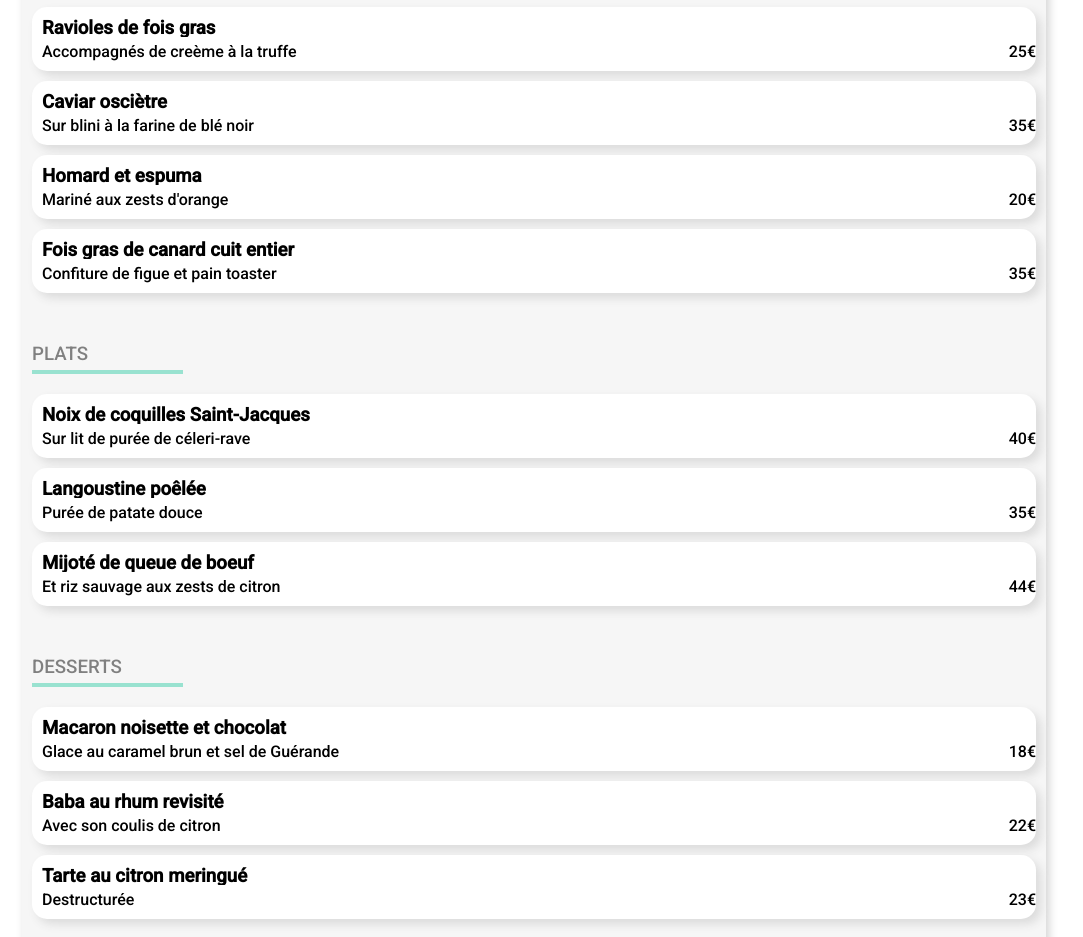
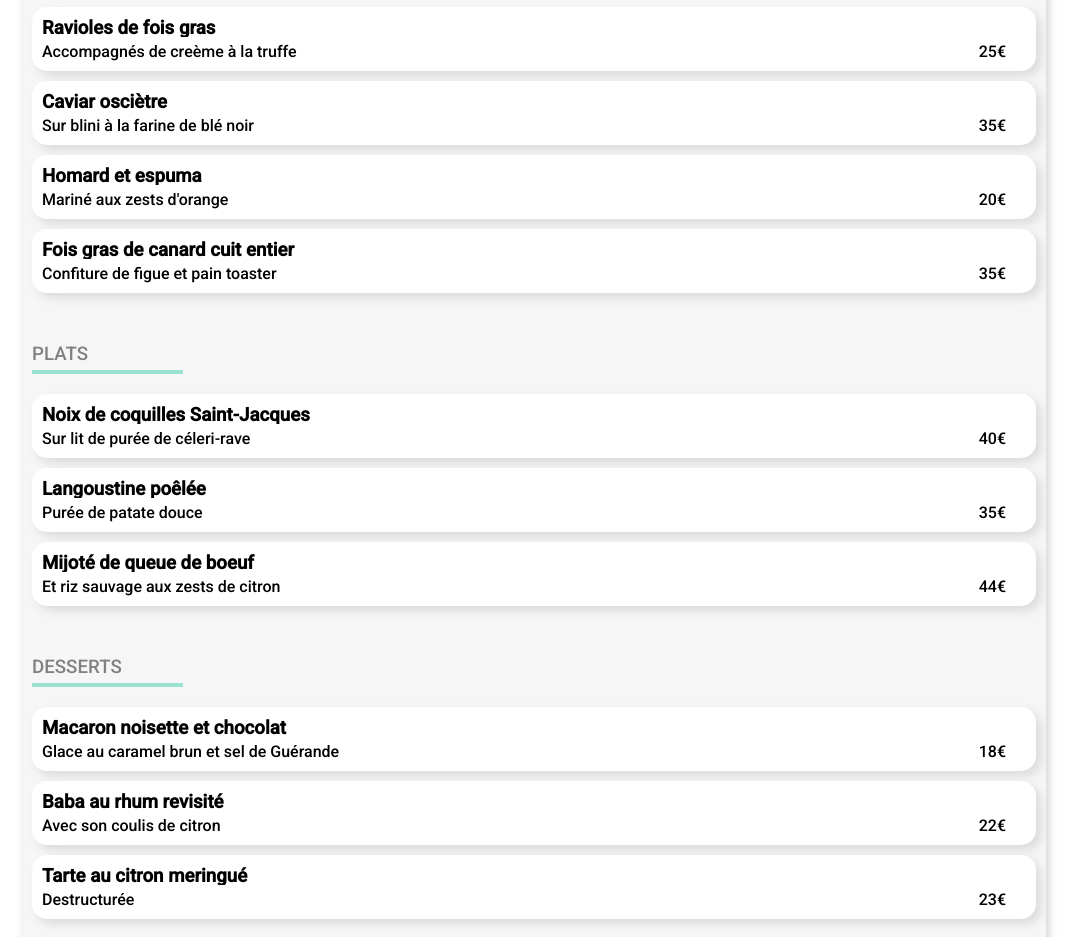
Before and after one commit to nicolaslepers/Projet-Ohmyfood, a website: page Pages/restaurant_2.html in a window 1280 px wide. Shown: the part 975-1912 px from the top of the page, without its empty margins (106-1189 px from the left). Drawn offline with Linux system fonts and the light colour scheme; a web font is replaced by a local one.

Commit message:
change minor

```diff
--- a/Pages/restaurant_2.html
+++ b/Pages/restaurant_2.html
@@ -78,7 +78,7 @@
             <h3>Ravioles de fois gras</h3>
             <div class="content__text__eat__textprice">
               <p>Accompagnés de creème à la truffe</p>
-              <p>25€</p>
+              <p class="sub">25€</p>
             </div>
           </div>
           <div class="content__price__check">
@@ -97,7 +97,7 @@
             <h3>Caviar osciètre</h3>
             <div class="content__text__eat__textprice">
               <p>Sur blini à la farine de blé noir</p>
-              <p>35€</p>
+              <p class="sub">35€</p>
             </div>
           </div>
           <div class="content__price__check">
@@ -117,7 +117,7 @@
             <h3>Homard et espuma</h3>
             <div class="content__text__eat__textprice">
               <p>Mariné aux zests d'orange</p>
-              <p>20€</p>
+              <p class="sub">20€</p>
             </div>
           </div>
           <div class="content__price__check">
@@ -137,7 +137,7 @@
             <h3>Fois gras de canard cuit entier</h3>
             <div class="content__text__eat__textprice">
               <p>Confiture de figue et pain toaster</p>
-              <p>35€</p>
+              <p class="sub">35€</p>
             </div>
           </div>
           <div class="content__price__check">
@@ -163,7 +163,7 @@
             <h3>Noix de coquilles Saint-Jacques</h3>
             <div class="content__text__eat__textprice">
               <p>Sur lit de purée de céleri-rave</p>
-              <p>40€</p>
+              <p class="sub">40€</p>
             </div>
           </div>
           <div class="content__price__check">
@@ -182,7 +182,7 @@
             <h3>Langoustine poêlée</h3>
             <div class="content__text__eat__textprice">
               <p>Purée de patate douce</p>
-              <p>35€</p>
+              <p class="sub">35€</p>
             </div>
           </div>
           <div class="content__price__check">
@@ -202,7 +202,7 @@
             <h3>Mijoté de queue de boeuf</h3>
             <div class="content__text__eat__textprice">
               <p>Et riz sauvage aux zests de citron</p>
-              <p>44€</p>
+              <p class="sub">44€</p>
             </div>
           </div>
           <div class="content__price__check">
@@ -229,7 +229,7 @@
             <h3>Macaron noisette et chocolat</h3>
             <div class="content__text__eat__textprice">
               <p>Glace au caramel brun et sel de Guérande</p>
-              <p>18€</p>
+              <p class="sub">18€</p>
             </div>
           </div>
           <div class="content__price__check">
@@ -248,7 +248,7 @@
             <h3>Baba au rhum revisité</h3>
             <div class="content__text__eat__textprice">
               <p>Avec son coulis de citron</p>
-              <p>22€</p>
+              <p class="sub">22€</p>
             </div>
           </div>
           <div class="content__price__check">
@@ -268,7 +268,7 @@
             <h3>Tarte au citron meringué</h3>
             <div class="content__text__eat__textprice">
               <p>Destructurée</p>
-              <p>23€</p>
+              <p class="sub">23€</p>
             </div>
           </div>
           <div class="content__price__check">
```
Also changed, not shown: Pages/restaurant_1.html (+8 -8 lines), Pages/restaurant_3.html (+9 -9 lines), Pages/restaurant_4.html (+9 -9 lines).
